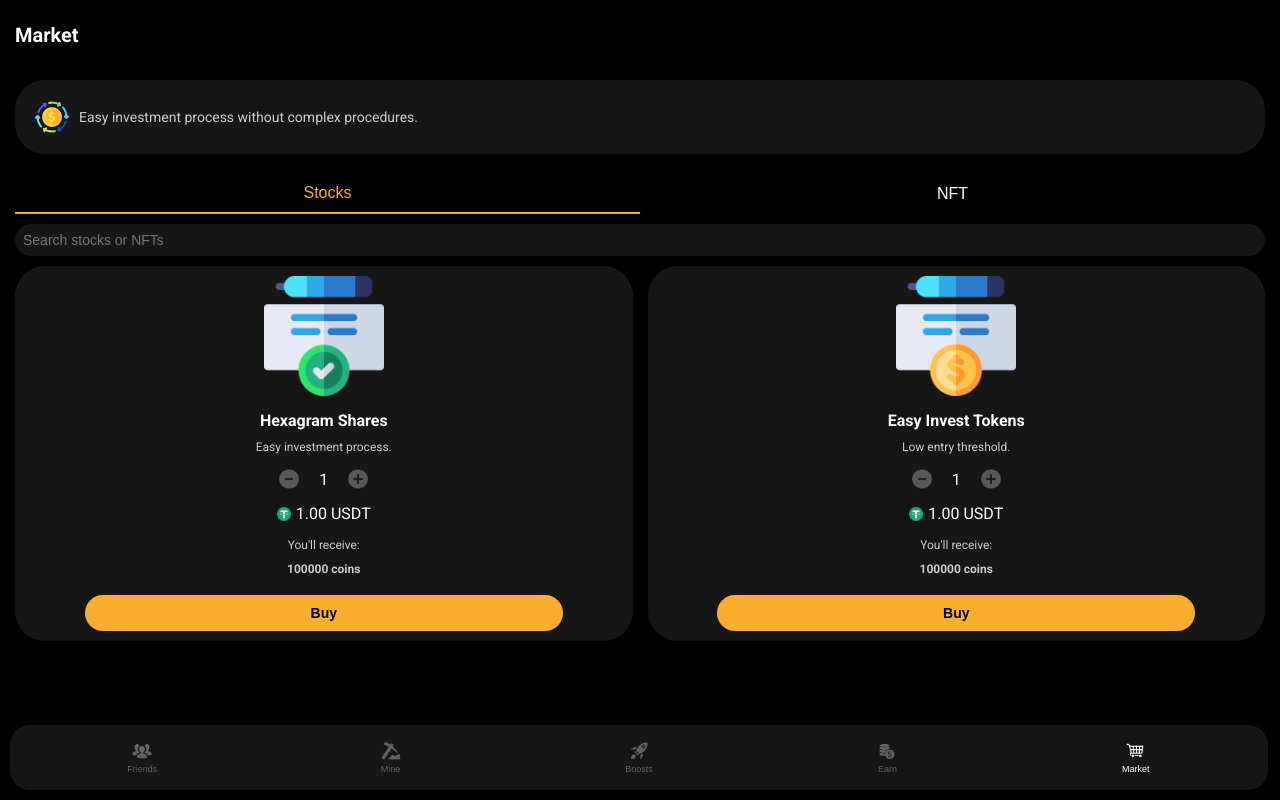
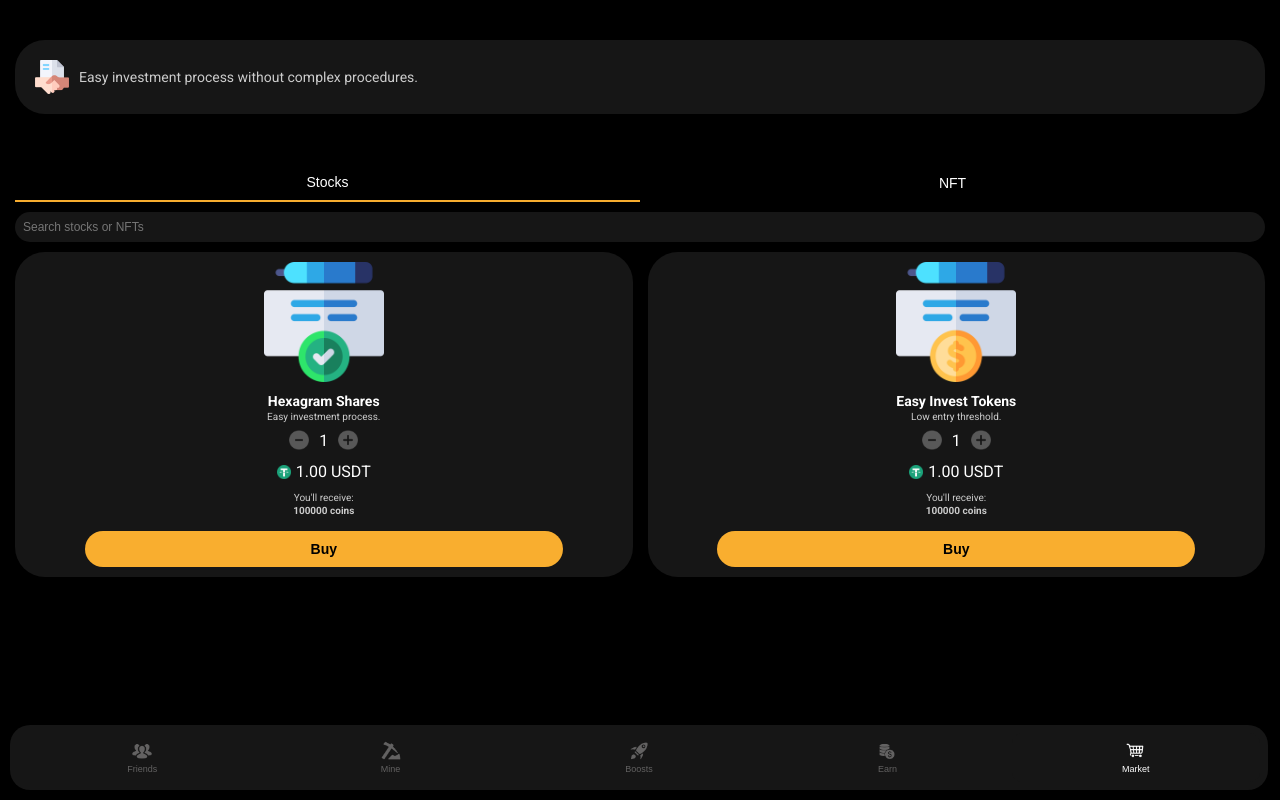
Before and after one commit to vladholomah/my-clicker, a React (Create React App) app: page / in a window 1280 px wide. Both pictures are taken after a click on the button "Market". Built offline with nearby package versions, Linux system fonts and the light colour scheme.

Commit message:
Update ExchangeDisplay and styles25

```diff
--- a/src/components/Card.css
+++ b/src/components/Card.css
@@ -33,23 +33,14 @@
   padding: 10px 15px;
 }
 
-.back-buttons {
-  background: none;
-  border: none;
-  color: #ffffff;
-  font-size: 20px;
-  cursor: pointer;
-  padding: 0;
-  margin-right: 15px;
-}
 
 .card-header h1 {
   margin: 0;
-  font-size: 20px;
+  font-size: 25px;
 }
 
 .market-description {
-  padding: 10px 15px;
+  padding: 40px 15px;
 }
 
 .market-description-box {
@@ -84,13 +75,13 @@
   border: none;
   background-color: transparent;
   color: #ffffff;
-  font-size: 16px;
+  font-size: 14px;
   cursor: pointer;
   transition: color 0.3s ease, border-color 0.3s ease;
 }
 
 .tab-selector button.active {
-  color: #f9ae2f;
+  color: #ffffff;
   border-bottom: 2px solid #f7ad2f;
 }
 
@@ -105,7 +96,7 @@
   border: none;
   border-radius: 20px;
   color: #ffffff;
-  font-size: 14px;
+  font-size: 12px;
   box-sizing: border-box;
 }
 
@@ -133,7 +124,7 @@
 }
 
 .item-image-container {
-  width: 100%;
+  width: 80%;
   display: flex;
   justify-content: center;
   margin-bottom: 10px;
@@ -155,14 +146,14 @@
 }
 
 .item-info h3 {
-  font-size: 16px;
-  margin: 5px 0;
+  font-size: 14px;
+  margin: 1px 0;
   width: 100%;
 }
 
 .item-info p {
-  font-size: 12px;
-  margin: 5px 0;
+  font-size: 10px;
+  margin: 1px 0;
   width: 100%;
   color: #cccccc;
 }
@@ -192,7 +183,7 @@
   display: flex;
   justify-content: center;
   align-items: center;
-  margin: 5px 0;
+  margin: 2px 0;
 }
 
 .quantity-button {
@@ -211,7 +202,7 @@
 }
 
 .quantity-display {
-  margin: 0 15px;
+  margin: 0 5px;
   font-size: 16px;
 }
 
--- a/src/components/Card.tsx
+++ b/src/components/Card.tsx
@@ -104,9 +104,6 @@ const Card: React.FC<CardProps> = ({ balance, activeMenuItem, onMenuItemClick })
     <div className="card-container">
       <div className="card-content">
         <div className="fixed-top">
-          <div className="card-header">
-            <h1>Market</h1>
-          </div>
 
           <div className="market-description">
             <div className="market-description-box">
```
Also changed, not shown: public/images/market-description.png.
